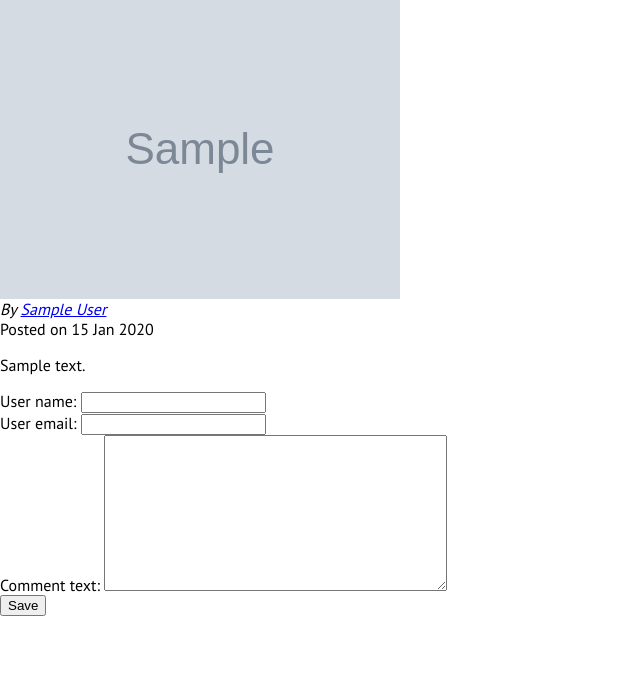
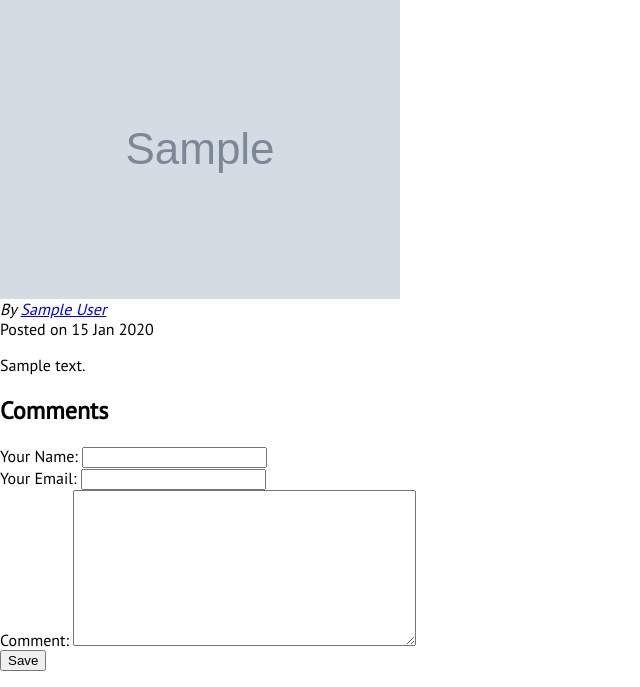
Before and after one commit to MrAyush777/python-programming-master, a Django app: template chapter_10_Django/MyDjangoProjects/mywebsite/blogs/templates/blogs/blogs.html in a window 1280 px wide. Shown: the part 175-862 px from the top of the page, without its empty margins (0-640 px from the left). Before the commit the page ends 791 px from the top, so only its background shows below. Run offline with Django 5.2, Linux system fonts and the light colour scheme; the template is opened without the code that fills it: values that come from a table or form of the project are taken from there, others are empty; tables that the repository leaves empty hold one stand-in row (values such as "Sample post"); grey boxes marked "Sample" are stand-in pictures.

Commit message:
configuring the form

```diff
--- a/chapter_10_Django/MyDjangoProjects/mywebsite/blogs/forms.py
+++ b/chapter_10_Django/MyDjangoProjects/mywebsite/blogs/forms.py
@@ -10,3 +10,5 @@ class CommentForm(forms.ModelForm):
 
         # we can also use exclude to exclude certain fields from the form. for example if we want to exclude the post field from the form, we can use the below line instead of the above line.
         exclude = ["post"]
+
+        labels = { "user_name" : "Your Name", "user_email" : "Your Email", "comment_text" : "Comment"}
--- a/chapter_10_Django/MyDjangoProjects/mywebsite/blogs/templates/blogs/blogs.html
+++ b/chapter_10_Django/MyDjangoProjects/mywebsite/blogs/templates/blogs/blogs.html
@@ -26,6 +26,7 @@
 </main>
 
 <section>
+    <h2> Comments </h2>
     <form>
         {{ comment_form }}
         <button> Save </button>
```
